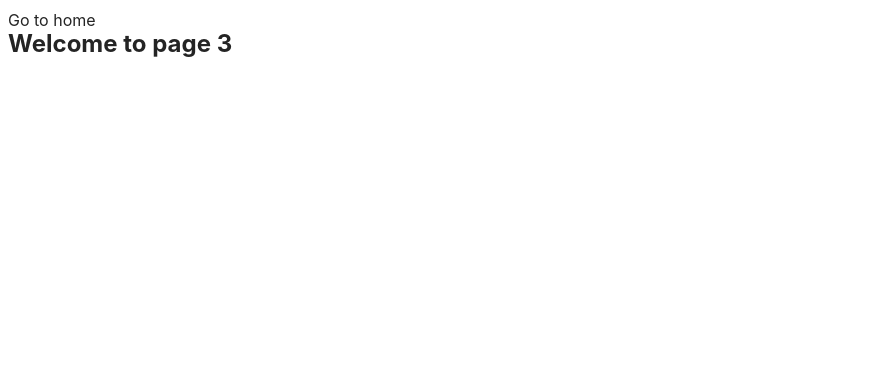
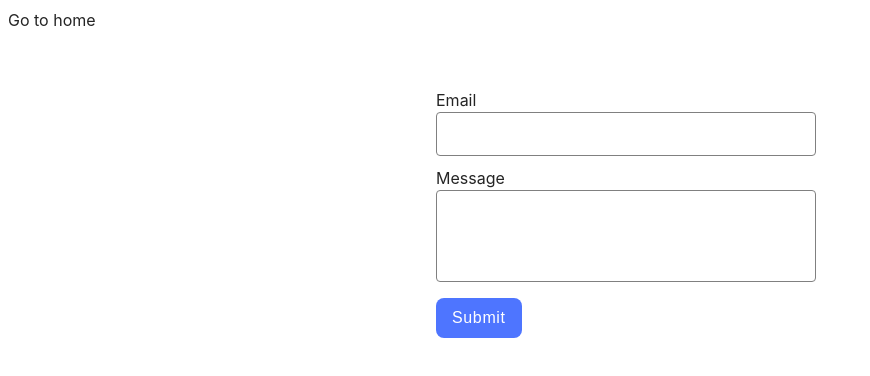
Before and after one commit to robertvoidiuk/goit-js-hw-09, a website built with Vite: page src/2-form.html in a window 1280 px wide. Shown: the whole page, without its empty margins (0-870 px from the left). Built offline with nearby package versions, Linux system fonts and the light colour scheme.

Commit message:
Task-2 completed

```diff
--- a/src/2-form.html
+++ b/src/2-form.html
@@ -12,8 +12,21 @@
 <body>
   <section>
     <a href="./index.html">Go to home</a>
-    <h1>Welcome to page 3</h1>
   </section>
+  <br>
+  <div>
+    <form class="feedback-form" autocomplete="off">
+      <label>
+        Email
+        <input type="email" name="email" autofocus />
+      </label>
+      <label>
+        Message
+        <textarea name="message" rows="8"></textarea>
+      </label>
+      <button type="submit">Submit</button>
+    </form>
+  </div>
   <script type="module" src="./js/2-form.js"></script>
 </body>
 
--- a/src/css/2-form.css
+++ b/src/css/2-form.css
@@ -0,0 +1,66 @@
+.feedback-form {
+  max-width: 408px;
+  margin: 0 auto;
+  padding: 24px;
+}
+
+label {
+  display: block;
+  margin-bottom: 10px;
+  margin-top: 8px;
+}
+
+input[type='email'],
+input[type='text'],
+textarea {
+  border: 1px solid #808080;
+  border-radius: 4px;
+  width: 360px;
+  height: 40px;
+  padding-left: 16px;
+}
+
+input[type='email']:hover,
+input[type='text']:hover,
+textarea:hover {
+  border-color: #000000;
+}
+
+input[type='email']:active,
+input[type='text']:active,
+textarea:active,
+input[type='email']:focus,
+input[type='text']:focus,
+textarea:focus {
+  border-color: #808080;
+}
+
+input[type='email']:focus-visible,
+input[type='text']:focus-visible,
+textarea:focus-visible {
+  outline: none;
+}
+
+textarea {
+  height: 80px;
+  resize: none;
+  padding-top: 8px;
+}
+
+button {
+  border-radius: 8px;
+  padding: 8px 16px;
+  cursor: pointer;
+  background: #4e75ff;
+  font-family: 'Montserrat', sans-serif;
+  font-weight: 500;
+  font-size: 16px;
+  line-height: 150%;
+  letter-spacing: 0.04em;
+  color: #fff;
+  border: none;
+}
+
+button:hover {
+  background-color: #6c8cff;
+}
--- a/src/js/2-form.js
+++ b/src/js/2-form.js
@@ -0,0 +1,34 @@
+document.addEventListener('DOMContentLoaded', () => {
+  const form = document.querySelector('.feedback-form');
+  const emailInput = form.querySelector('input[name="email"]');
+  const messageInput = form.querySelector('textarea[name="message"]');
+
+  const formData =
+    JSON.parse(localStorage.getItem('feedback-form-state')) || {};
+  if (formData.email) {
+    emailInput.value = formData.email;
+  }
+  if (formData.message) {
+    messageInput.value = formData.message;
+  }
+
+  form.addEventListener('input', () => {
+    const formData = {
+      email: emailInput.value,
+      message: messageInput.value,
+    };
+    localStorage.setItem('feedback-form-state', JSON.stringify(formData));
+  });
+
+  form.addEventListener('submit', event => {
+    event.preventDefault();
+    const formData =
+      JSON.parse(localStorage.getItem('feedback-form-state')) || {};
+    if (formData.email && formData.message) {
+      console.log(formData);
+      localStorage.removeItem('feedback-form-state');
+      emailInput.value = '';
+      messageInput.value = '';
+    }
+  });
+});
```
